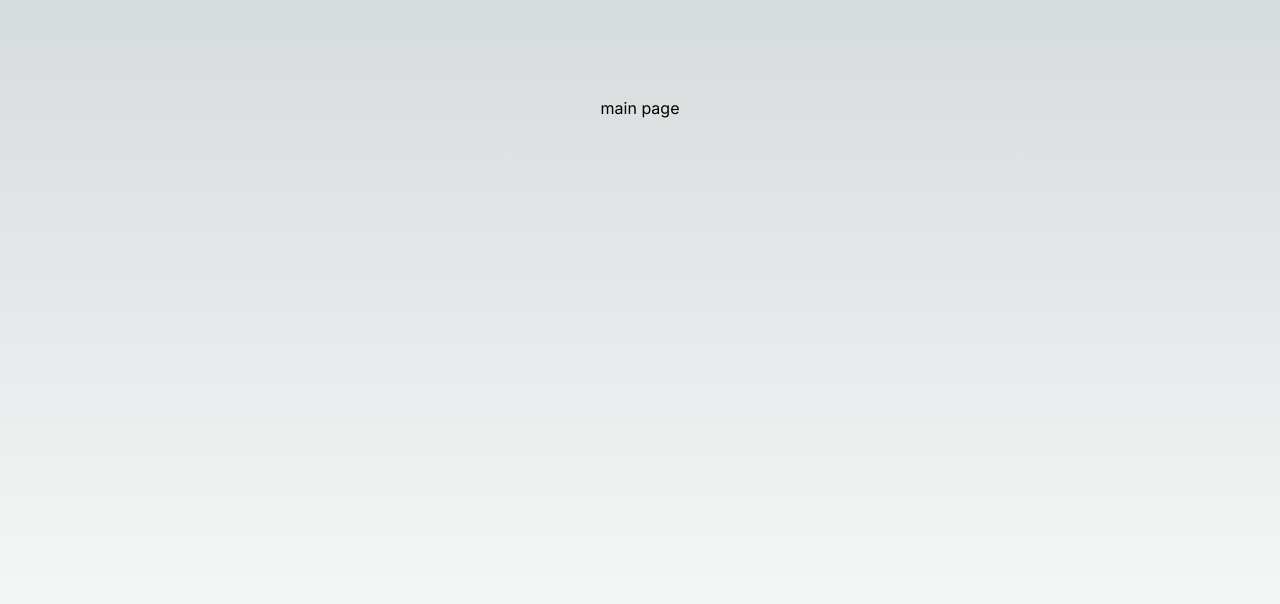
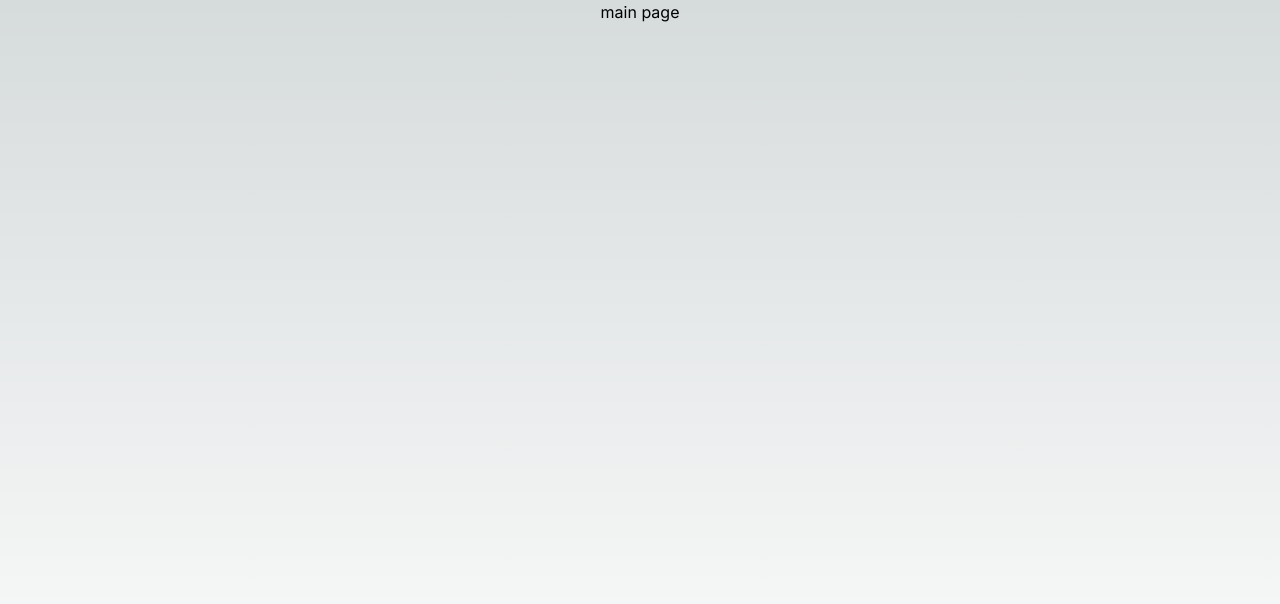
Before and after one commit to Giannidluca93/gallery, a Next.js app: page / in a window 1280 px wide. Shown: the top 604 px of the page. Built offline with nearby package versions, Linux system fonts and the light colour scheme.

Commit message:
remove padding

```diff
--- a/app/page.tsx
+++ b/app/page.tsx
@@ -2,7 +2,7 @@
 
 export default function Home() {
   return (
-    <main className="flex min-h-screen flex-col items-center justify-between p-24">
+    <main className="flex min-h-screen flex-col items-center justify-between">
       main page
     </main>
   );
```
